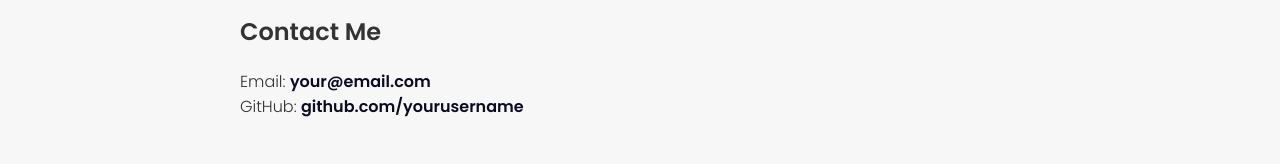
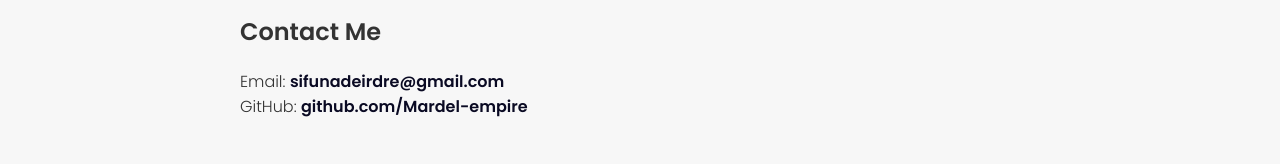
Before and after one commit to Mardel-empire/Portfolio-, a plain HTML site: page index.html in a window 1280 px wide. Shown: the part 653-817 px from the top of the page. Drawn offline with Linux system fonts and the light colour scheme.

Commit message:
Update index.html

```diff
--- a/index.html
+++ b/index.html
@@ -62,8 +62,8 @@
 
   <section class="contact">
     <h2>Contact Me</h2>
-    <p>Email: <a href="mailto:your@email.com">your@email.com</a><br>
-    GitHub: <a href="https://github.com/">github.com/yourusername</a></p>
+    <p>Email: <a href="mailto:your@email.com">sifunadeirdre@gmail.com</a><br>
+    GitHub: <a href="https://github.com/">github.com/Mardel-empire</a></p>
   </section>
 
   <footer>
```
